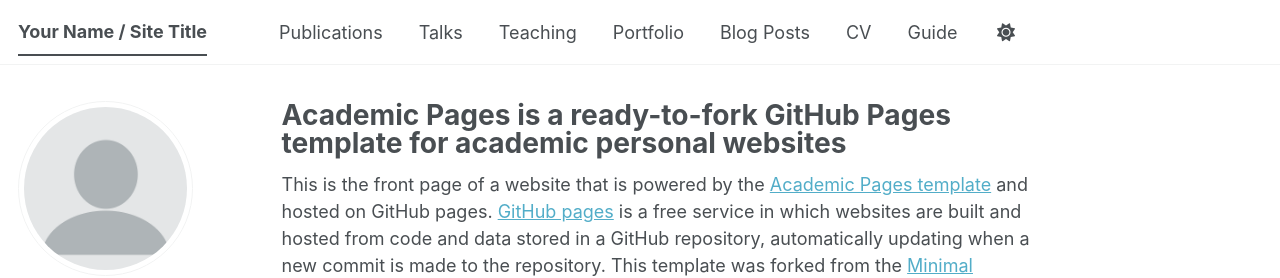
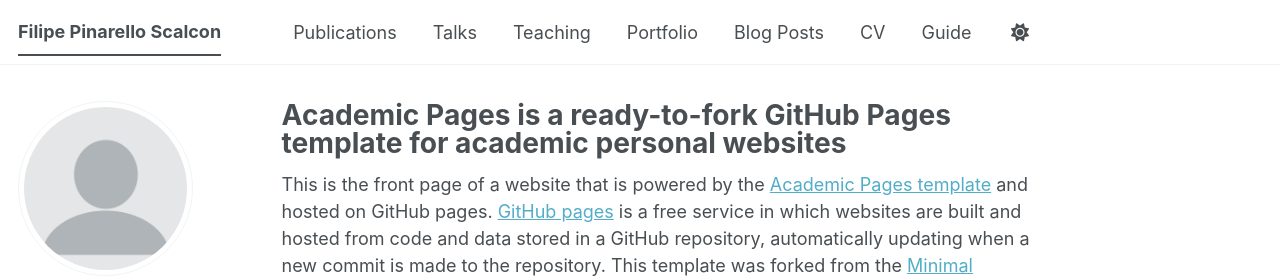
Before and after one commit to fpscalcon/fpscalcon.github.io, a Jekyll site: the page built from _pages/about.md, in a window 1280 px wide. Shown: the top 278 px of the page. Built offline with Jekyll 4.4.1, drawn with Linux system fonts in a browser that asks for light colours; some web fonts are replaced; a script bundle is joined from its source files by our own code; library files that are not in the unit come from our copies.

Commit message:
Update _config.yml
Initial test

```diff
--- a/_config.yml
+++ b/_config.yml
@@ -9,7 +9,7 @@
 # Basic Site Settings
 locale                   : "en-US"
 site_theme               : "default" # The available themes options are "default", "air", "sunrise", "mint", "dirt" and "contrast"
-title                    : "Your Name / Site Title"
+title                    : "Filipe Pinarello Scalcon"
 title_separator          : "-"
 name                     : &name "Your Name"
 description              : &description "Your Name's academic portfolio"   # Update this with a general description of your site, this is the default if not overridden by a page
```
